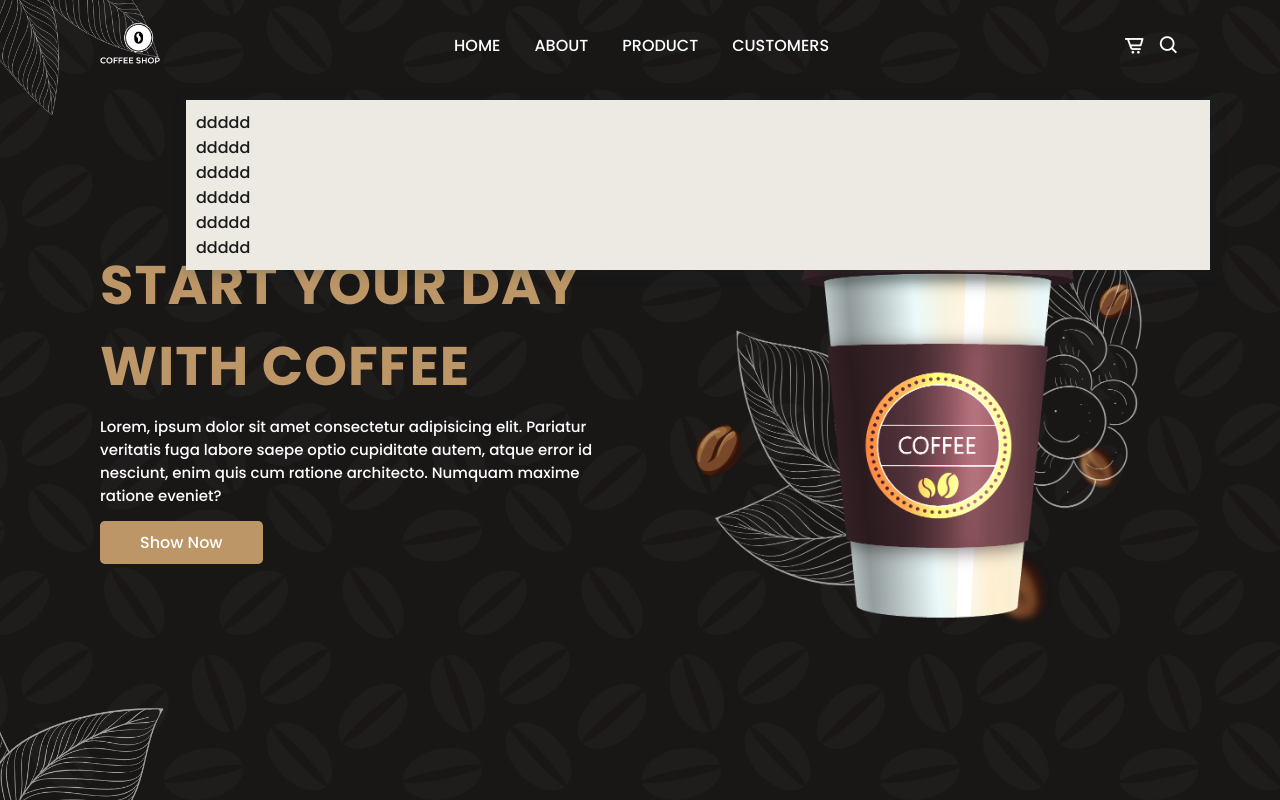
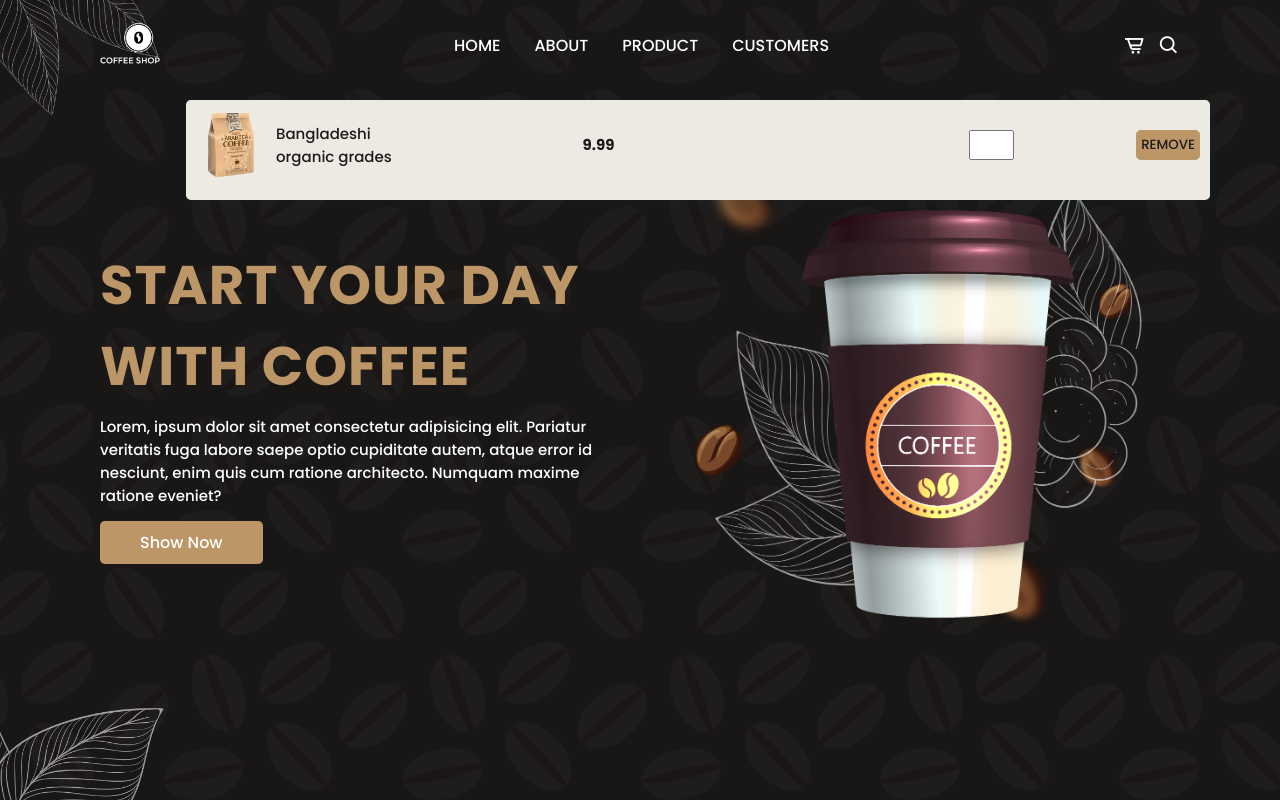
Before and after one commit to SeriousDuck/Coffee-Shop-repository, a plain HTML site: page index.html in a window 1280 px wide. Both pictures are taken after a click on the icon 1134 px from the left and 45 px from the top of the page. Shown: the top 800 px of the page. Drawn offline with nearby package versions, Linux system fonts and the light colour scheme.

Commit message:
adding css on basked

```diff
--- a/basket.js
+++ b/basket.js
@@ -8,3 +8,12 @@ basketIcon.addEventListener("click", () => {
     navbar.classList.remove("active");
     searchBox.classList.remove("active");
 })
+
+const removeProductFromBasket = (event) => {
+    event.target.parentElemetn.parentElemetn.remove();
+    const basketListItem = document.getElementsByClassName()
+}
+
+const addToBasket = (product) => {
+
+}
--- a/index.html
+++ b/index.html
@@ -35,13 +35,20 @@
         </div>
         <!-- Basket Box -->
         <div class="basket-box">
-            <ul class="basket-items">
-                <li>ddddd</li>
-                <li>ddddd</li>
-                <li>ddddd</li>
-                <li>ddddd</li>
-                <li>ddddd</li>
-                <li>ddddd</li>
+            <ul class="basket-list">
+                <li class="basket-list-item">
+                    <div class="basket-list-item-section basket-list-img-section">
+                        <img src="./img/p1.png" alt="">
+                        <h4>Bangladeshi organic grades</h4>
+                    </div>
+                    <div class="basket-list-item-section basket-list-price-section">
+                        <span>9.99</span>
+                    </div>
+                    <div class="basket-list-item-section basket-list-quattity-section">
+                        <input type="number" min="1">
+                        <button>REMOVE</button>
+                    </div>
+                </li>
             </ul>
         </div>
     </header>
--- a/style.css
+++ b/style.css
@@ -128,8 +128,11 @@ section {
     font-size: 1rem;
 }
 
+/* Basket CSS */
+
 .basket-box {
     position: absolute;
+    border-radius: 0.3em;
     top: -400%;
     width: 80%;
     right: 70px;
@@ -140,12 +143,65 @@ section {
 
 .basket-box.active {
     top: 110%;
+    padding: 5px;
     box-shadow: var(--box-shadow);
     transition: 0.2s all linear;
 }
 
-.basket-items {
+.basket-list-item {
+    display: flex;
+    justify-content: space-between;
+    padding: 5px;
+    font-size: 0.938rem;
+    text-align: left;
+    gap: 20px;
+    margin-bottom: 10px;
+}
 
+.basket-list-item-section {
+    display: flex;
+    align-items: center;
+}
+
+.basket-list-img-section,
+.basket-list-price-section,
+.basket-list-quattity-section {
+    width: 23%;
+}
+
+.basket-list-img-section img {
+    object-fit: contain;
+    height: 70px;
+    width: 70px;
+}
+
+.basket-list-img-section h4 {
+    font-weight: normal;
+    padding-left: 10px;
+}
+
+.basket-list-price-section {
+    font-weight: bold;
+}
+
+.basket-list-quattity-section {
+    display: flex;
+    justify-content: space-between;
+}
+
+.basket-list-quattity-section input {
+    width: 45px;
+    padding: 3px 0;
+}
+
+.basket-list-quattity-section button {
+    padding: 5px;
+    border: none;
+    cursor: pointer;
+    font-weight: 500;
+    border-radius: 0.3rem;
+    background: var(--main-color);
+    color: var(--text-color);
 }
 
 .home {
```
